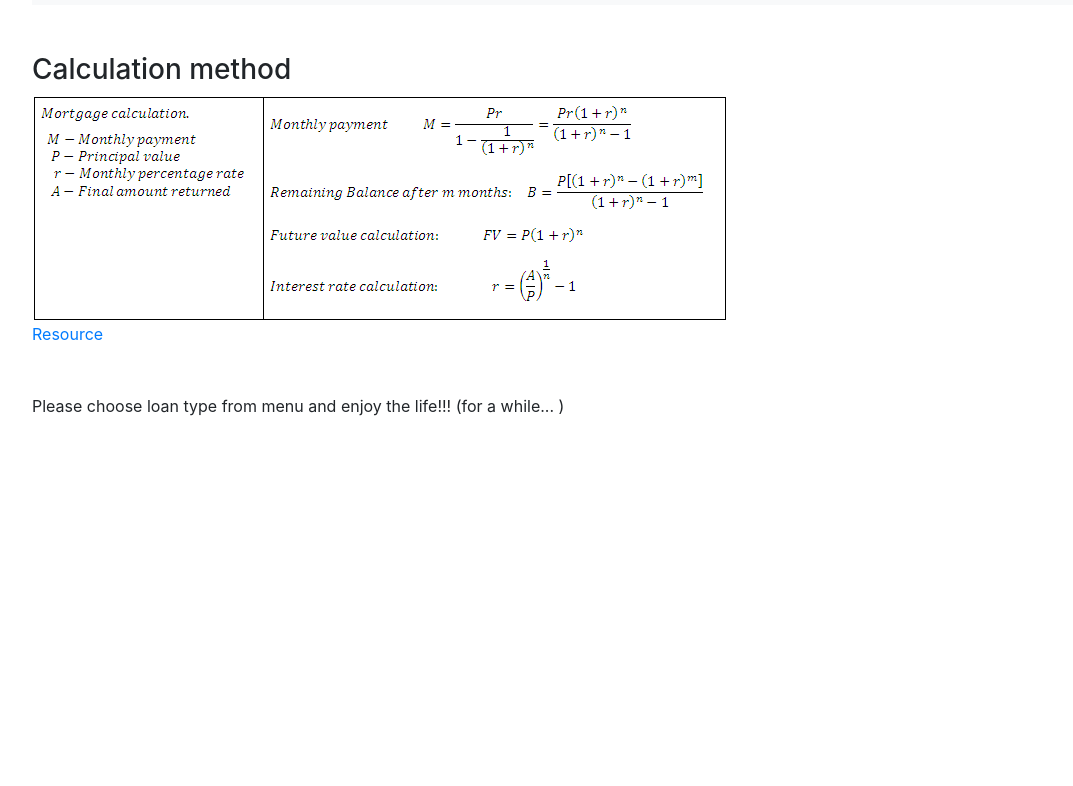
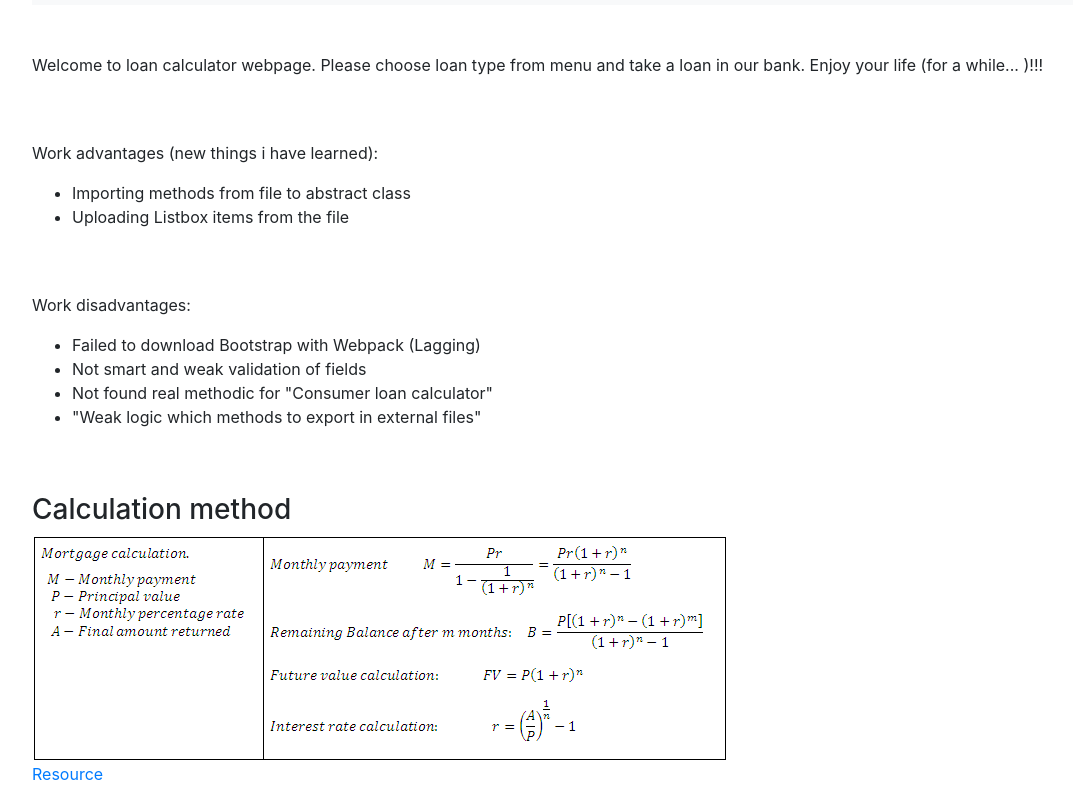
Before and after one commit to donataskitm/typescript-loan-pc, a website built with webpack: page index.html in a window 1280 px wide. Shown: the part 51-837 px from the top of the page, without its empty margins (53-1126 px from the left). Before the commit the page ends 800 px from the top, so only its background shows below. Built offline with nearby package versions, Linux system fonts and the light colour scheme.

```diff
--- a/index.html
+++ b/index.html
@@ -29,11 +29,25 @@
         </ul>
       </div>
     </nav>
+
+    <p class="pt-5">Welcome to loan calculator webpage. Please choose loan type from menu and take a loan in our bank. Enjoy your life (for a while... )!!! </p>
+
+    <p class="pt-5">Work advantages (new things i have learned):</p>
+    <ul>
+      <li>Importing methods from file to abstract class</li>
+      <li>Uploading Listbox items from the file</li>
+    </ul>
+    <p class="pt-5">Work disadvantages:</p>
+    <ul>
+      <li>Failed to download Bootstrap with Webpack (Lagging)</li>
+      <li>Not smart and weak validation of fields</li>
+      <li>Not found real methodic for "Consumer loan calculator"</li>
+      <li>"Weak logic which methods to export in external files"</li>
+    </ul>
     <h3 class="pt-5">Calculation method</h3>
     <img src="./html/img/equation.png" alt="Mortgge eqution">
     <div><a href="http://ambrsoft.com/MathCalc/Interest/Interest.htm" target="_blank">Resource</a>
     </div>
-    <p class="pt-5">Please choose loan type from menu and enjoy the life!!! (for a while... )</p>
   </div>
 </body>
 <script src="./dist/bundle.js"></script>
```
